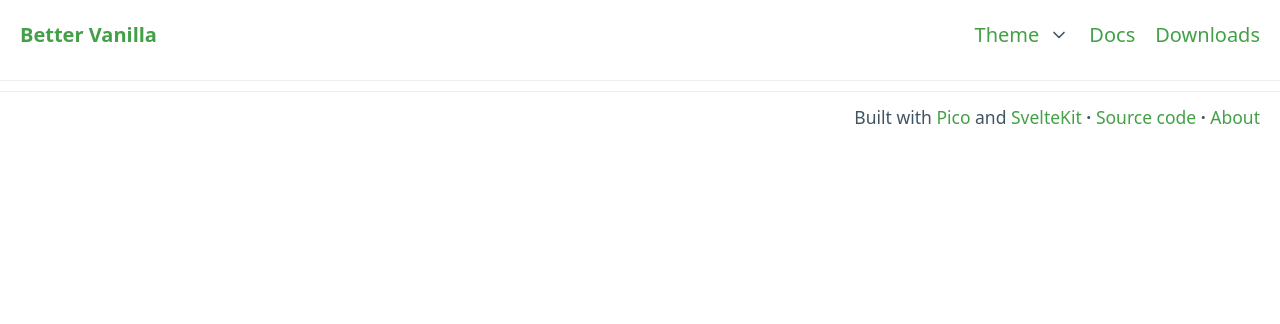
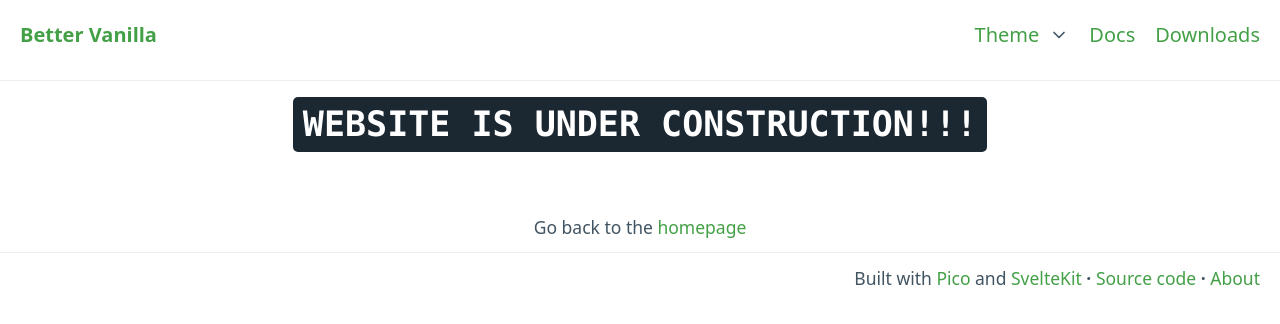
Before and after one commit to iamnikl/bettervanilla, a SvelteKit app in the folder bettervanilla/: page /about in a window 1280 px wide. Shown: the top 324 px of the page. Built offline with nearby package versions, Linux system fonts and the light colour scheme.

Commit message:
modified about page

```diff
--- a/bettervanilla/src/routes/about/+page.svelte
+++ b/bettervanilla/src/routes/about/+page.svelte
@@ -2,3 +2,8 @@
     <title>About</title>
     <meta name="description" content="About this website" />
 </svelte:head>
+
+<center>
+    <h1><kbd>WEBSITE IS UNDER CONSTRUCTION!!!</kbd></h1>
+    <small>Go back to the <a href="/">homepage</a></small>
+</center>
```
